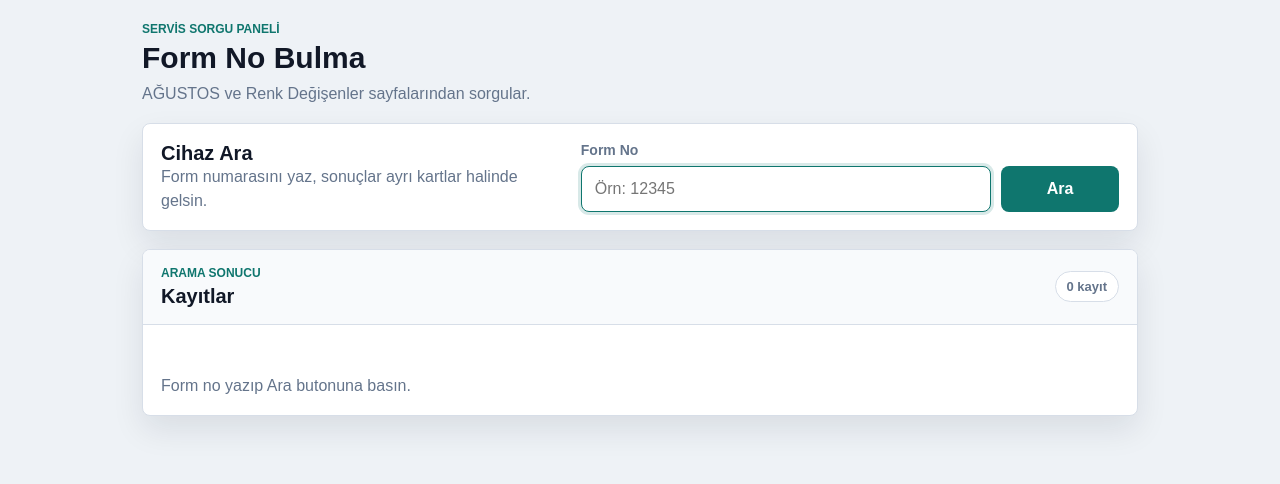
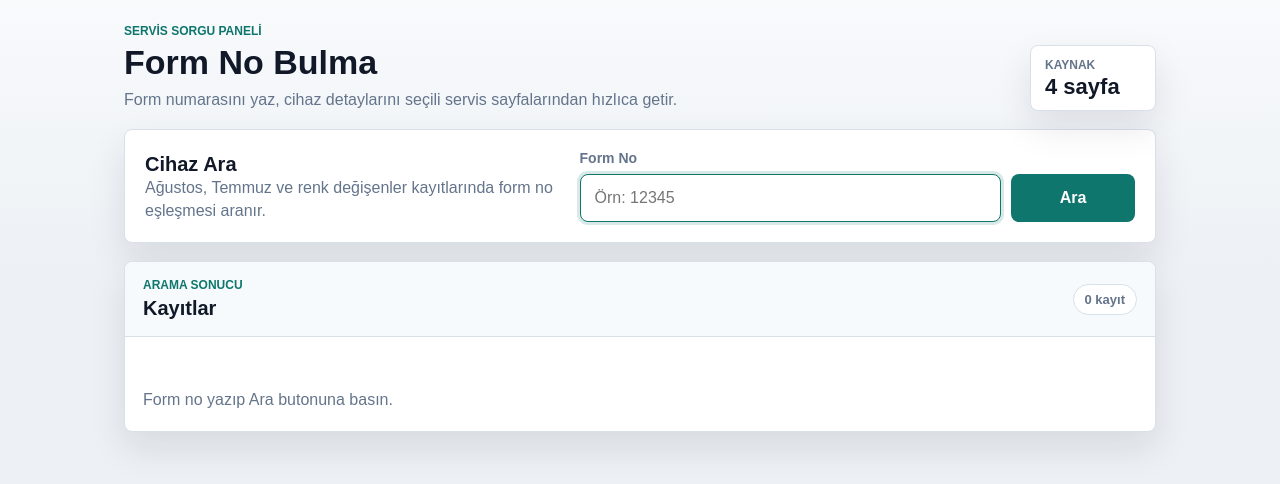
Before and after one commit to seymenaycicek-max/form-no-sorgu-paneli, a website: page public/index.html in a window 1280 px wide. Drawn offline with Linux system fonts and the light colour scheme.

Commit message:
Polish query panel UI

```diff
--- a/public/index.html
+++ b/public/index.html
@@ -8,18 +8,22 @@
   </head>
   <body>
     <main class="app-shell">
-      <header class="app-header">
-        <div>
+      <header class="hero">
+        <div class="hero-copy">
           <p class="eyebrow">Servis Sorgu Paneli</p>
           <h1>Form No Bulma</h1>
-          <p class="subtitle">AĞUSTOS ve Renk Değişenler sayfalarından sorgular.</p>
+          <p class="subtitle">Form numarasını yaz, cihaz detaylarını seçili servis sayfalarından hızlıca getir.</p>
+        </div>
+        <div class="hero-stat">
+          <span>Kaynak</span>
+          <strong>4 sayfa</strong>
         </div>
       </header>
 
       <section class="search-panel">
         <div>
           <h2>Cihaz Ara</h2>
-          <p class="panel-note">Form numarasını yaz, sonuçlar ayrı kartlar halinde gelsin.</p>
+          <p class="panel-note">Ağustos, Temmuz ve renk değişenler kayıtlarında form no eşleşmesi aranır.</p>
         </div>
         <form class="search-form" id="searchForm">
           <label for="formNoInput">Form No</label>
--- a/public/styles.css
+++ b/public/styles.css
@@ -1,18 +1,19 @@
 :root {
-  --bg: #eef2f6;
+  --bg: #edf1f5;
   --surface: #ffffff;
-  --surface-soft: #f8fafc;
+  --surface-soft: #f7fafc;
   --text: #111827;
   --muted: #64748b;
-  --line: #d7dee8;
+  --line: #d8e0ea;
   --primary: #0f766e;
   --primary-hover: #115e59;
+  --primary-soft: #e6fffb;
   --warning-bg: #fff7ed;
   --warning-text: #9a3412;
   --ok-bg: #ecfdf5;
   --ok-text: #166534;
   --danger: #b42318;
-  --shadow: 0 14px 32px rgba(15, 23, 42, 0.09);
+  --shadow: 0 16px 36px rgba(15, 23, 42, 0.1);
 }
 
 * {
@@ -21,7 +22,10 @@
 
 body {
   margin: 0;
-  background: var(--bg);
+  min-height: 100vh;
+  background:
+    linear-gradient(180deg, #f8fafc 0, #edf1f5 260px),
+    var(--bg);
   color: var(--text);
   font-family: Arial, Helvetica, sans-serif;
   font-size: 16px;
@@ -33,13 +37,45 @@ input {
 }
 
 .app-shell {
-  width: min(1040px, 100%);
+  width: min(1080px, 100%);
   margin: 0 auto;
-  padding: 22px;
+  padding: 24px;
 }
 
-.app-header {
+.hero {
+  display: flex;
+  align-items: flex-end;
+  justify-content: space-between;
+  gap: 18px;
   margin-bottom: 18px;
+}
+
+.hero-copy {
+  min-width: 0;
+}
+
+.hero-stat {
+  min-width: 126px;
+  border: 1px solid var(--line);
+  border-radius: 8px;
+  background: var(--surface);
+  padding: 12px 14px;
+  box-shadow: var(--shadow);
+}
+
+.hero-stat span {
+  display: block;
+  color: var(--muted);
+  font-size: 12px;
+  font-weight: 800;
+  text-transform: uppercase;
+}
+
+.hero-stat strong {
+  display: block;
+  margin-top: 4px;
+  font-size: 22px;
+  line-height: 1;
 }
 
 .eyebrow {
@@ -59,9 +95,9 @@ p {
 }
 
 h1 {
-  margin-bottom: 6px;
-  font-size: 30px;
-  line-height: 1.15;
+  margin-bottom: 7px;
+  font-size: 34px;
+  line-height: 1.12;
 }
 
 h2 {
@@ -71,7 +107,7 @@ h2 {
 
 h3 {
   margin: 2px 0 0;
-  font-size: 19px;
+  font-size: 20px;
 }
 
 .subtitle,
@@ -93,9 +129,9 @@ h3 {
 .search-panel {
   display: grid;
   grid-template-columns: minmax(0, 0.85fr) minmax(280px, 1.15fr);
-  gap: 22px;
+  gap: 24px;
   align-items: end;
-  padding: 18px;
+  padding: 20px;
 }
 
 .search-form {
@@ -111,18 +147,18 @@ h3 {
 
 .search-row {
   display: grid;
-  grid-template-columns: minmax(0, 1fr) 118px;
+  grid-template-columns: minmax(0, 1fr) 124px;
   gap: 10px;
 }
 
 input {
   width: 100%;
-  min-height: 46px;
+  min-height: 48px;
   border: 1px solid var(--line);
   border-radius: 8px;
   background: #ffffff;
   color: var(--text);
-  padding: 0 13px;
+  padding: 0 14px;
   outline: none;
 }
 
@@ -132,7 +168,7 @@ input:focus {
 }
 
 .primary-button {
-  min-height: 46px;
+  min-height: 48px;
   border: 0;
   border-radius: 8px;
   background: var(--primary);
@@ -193,9 +229,9 @@ input:focus {
   align-items: center;
   justify-content: space-between;
   gap: 12px;
-  padding: 14px 16px;
+  padding: 15px 16px;
   border-bottom: 1px solid var(--line);
-  background: #fbfcfe;
+  background: linear-gradient(180deg, #ffffff 0, #fbfcfe 100%);
 }
 
 .card-actions {
@@ -261,7 +297,7 @@ input:focus {
 
 .result-grid {
   display: grid;
-  grid-template-columns: repeat(3, minmax(0, 1fr));
+  grid-template-columns: repeat(4, minmax(0, 1fr));
   gap: 1px;
   background: var(--line);
 }
@@ -291,7 +327,7 @@ input:focus {
 
 .empty-state {
   margin: 0;
-  padding: 20px 18px;
+  padding: 22px 18px;
   color: var(--muted);
 }
 
@@ -312,9 +348,24 @@ input:focus {
   background: var(--danger);
 }
 
+@media (max-width: 860px) {
+  .result-grid {
+    grid-template-columns: repeat(2, minmax(0, 1fr));
+  }
+}
+
 @media (max-width: 760px) {
   .app-shell {
     padding: 14px;
+  }
+
+  .hero {
+    align-items: stretch;
+    flex-direction: column;
+  }
+
+  h1 {
+    font-size: 30px;
   }
 
   .search-panel,
```
